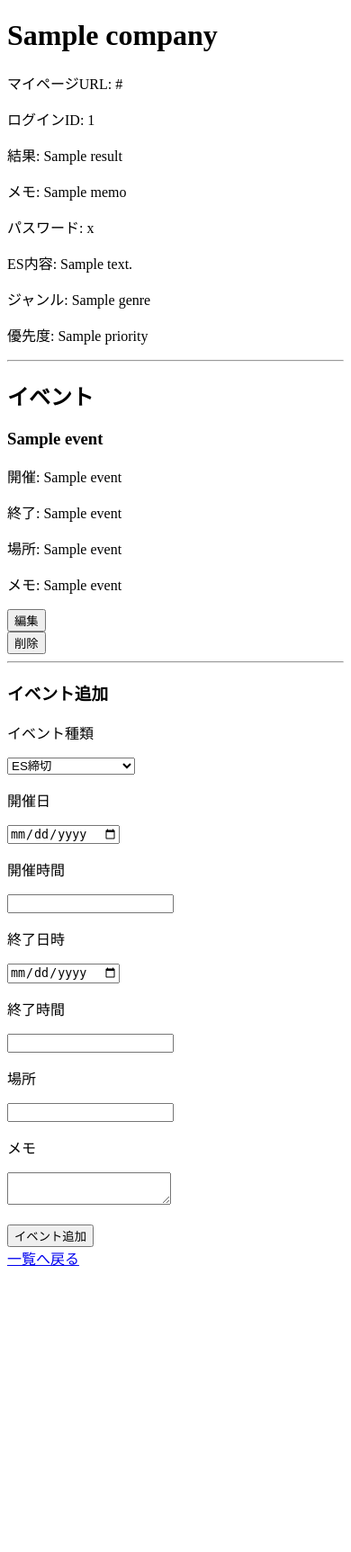
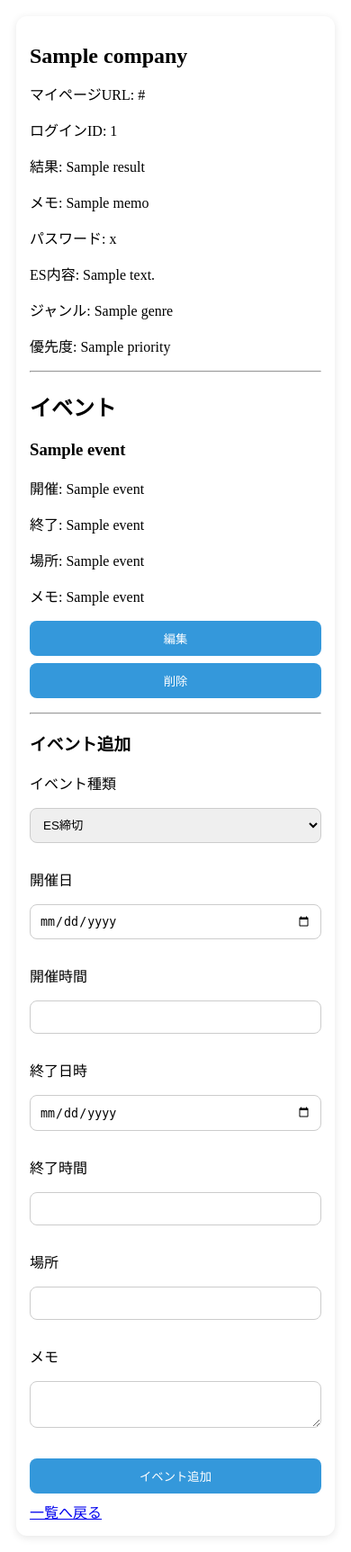
Before and after one commit to kokura-yuta/job-app, a FastAPI app: template templates/company_detail.html in a window 390 px wide. Shown: the whole page at 90% size. Before the commit the page ends 1407 px from the top, so only its background shows below. Run offline with FastAPI, Linux system fonts and the light colour scheme; the template is opened without the code that fills it: most values are stand-ins (such as "Sample title", 1, 10 or a date in 2020).

Commit message:
detail mobile design

```diff
--- a/templates/company_detail.html
+++ b/templates/company_detail.html
@@ -3,9 +3,71 @@
 <head>
     <meta name="viewport" content="width=device-width, initial-scale=1.0">
     <meta charset="UTF-8">
+    <style>
+    .body {
+        font-family: Arial, sans-serif;
+        background: #f5f7fa;
+        margin: 0;
+        padding: 16px;
+    }
+
+    .detail-box {
+        max-width: 800px;
+        margin: auto;
+        background: white;
+        padding: 20px;
+        border-radius: 12px;
+        box-shadow: 0 2px 10px rgba(0,0,0,0.1);
+    }
+
+    input,
+    textarea,
+    select {
+        width: 100%;
+        box-sizing: border-box;
+        padding: 10px;
+        margin-bottom: 12px;
+        border: 1px solid #ccc;
+        border-radius: 8px;
+    }
+
+    button {
+        background: #3498db;
+        color: white;
+        border: none;
+        padding: 10px 15px;
+        border-radius: 8px;
+        cursor: pointer;
+    }
+
+    button:hover {
+    opacity: 0.8;
+    }
+
+    @media (max-width: 768px) {
+        body {
+            padding: 10px;
+        }
+
+        .detail-box {
+            padding: 15px;
+        }
+
+        h1 {
+            font-size: 24px;
+        }
+
+        button {
+            width: 100%;
+            margin-bottom: 8px;
+        }
+}
+</style>
     <title>会社詳細</title>
 </head>
 <body>
+
+<div class="detail-box">
 
 <h1>{{ company.company_name }}</h1>
 
@@ -88,6 +150,6 @@
 <a href="/list?user_id={{ user_id }}">
     一覧へ戻る
 </a>
-
+</div>
 </body>
 </html>
```
Also changed, not shown: 1 other file.
